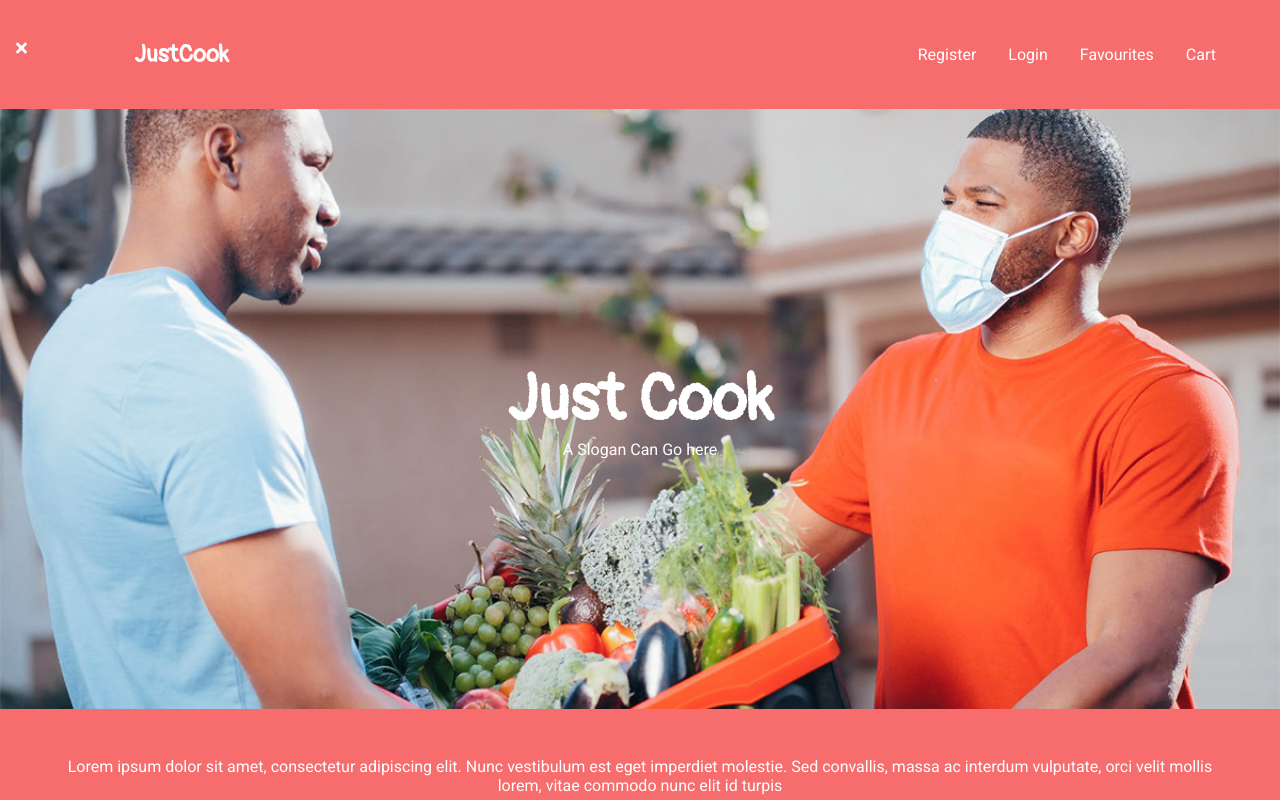
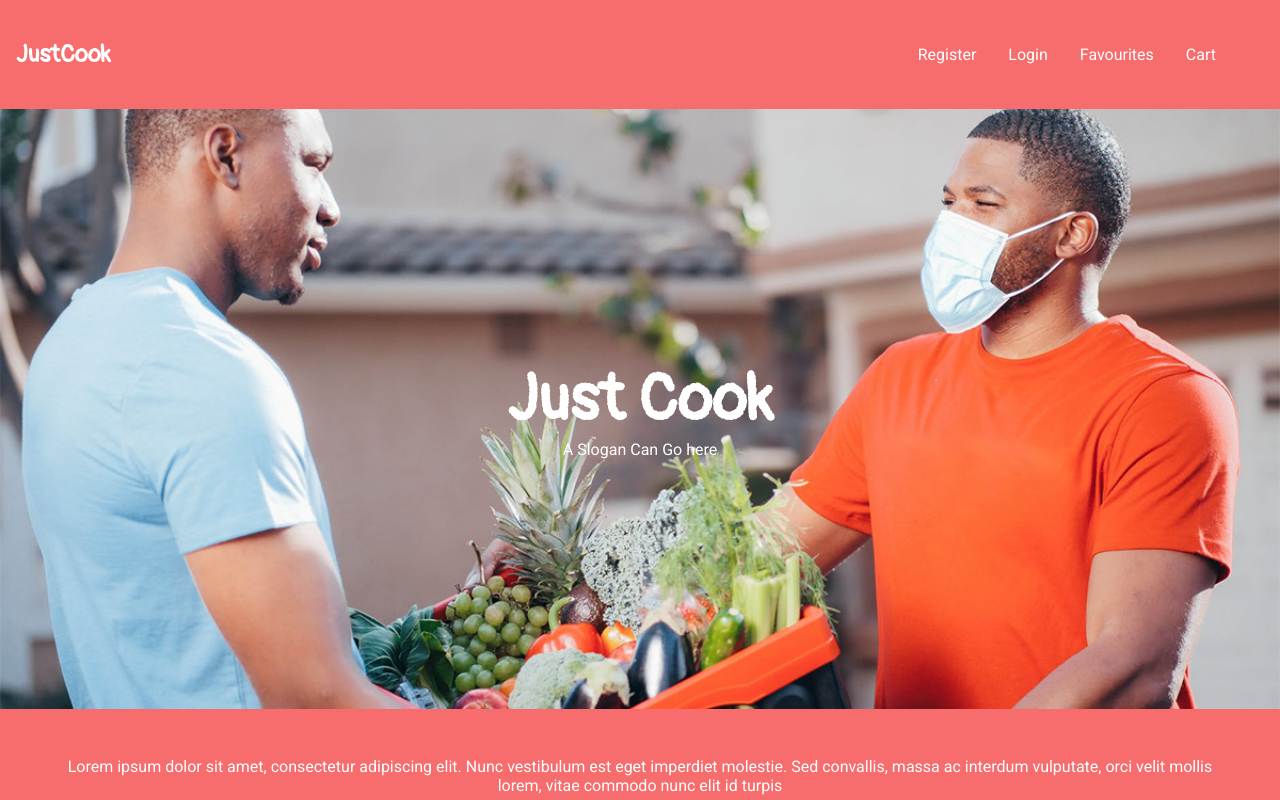
Before and after one commit to k4iru/JustCook, a React app: page / in a window 1280 px wide. Shown: the top 800 px of the page. Built offline with nearby package versions, Linux system fonts and the light colour scheme; no server answers.

Commit message:
removed misplaced icon

```diff
--- a/src/client/components/Header/Header.js
+++ b/src/client/components/Header/Header.js
@@ -17,7 +17,6 @@ import { faTimes, faBars } from "@fortawesome/free-solid-svg-icons";
          return(
                 <header>
                     <nav className="HeaderItems">
-                        <FontAwesomeIcon icon={faTimes} />
                         <Link to="/" className="header-logo-link"><h1 className="header-logo">JustCook</h1></Link>
                         <div className="menu-icon" onClick={this.handleClick}>
 
```
